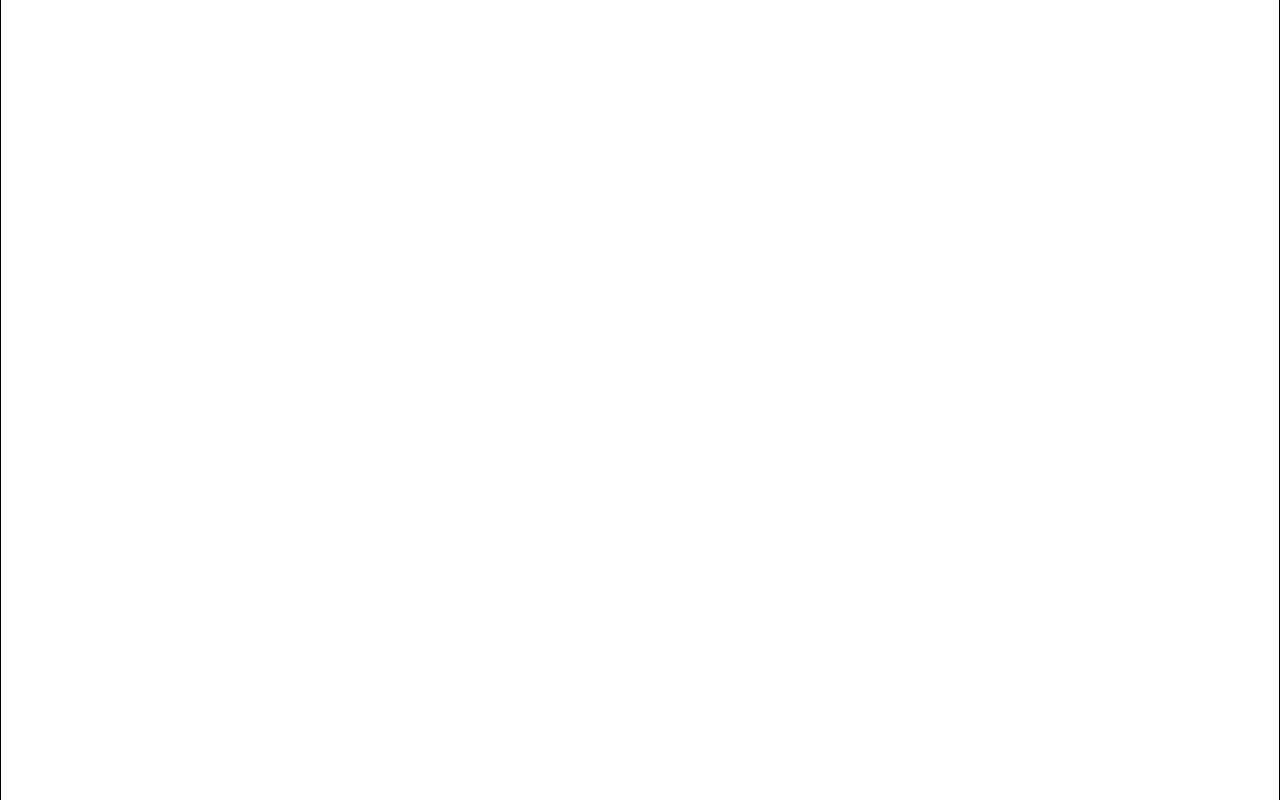
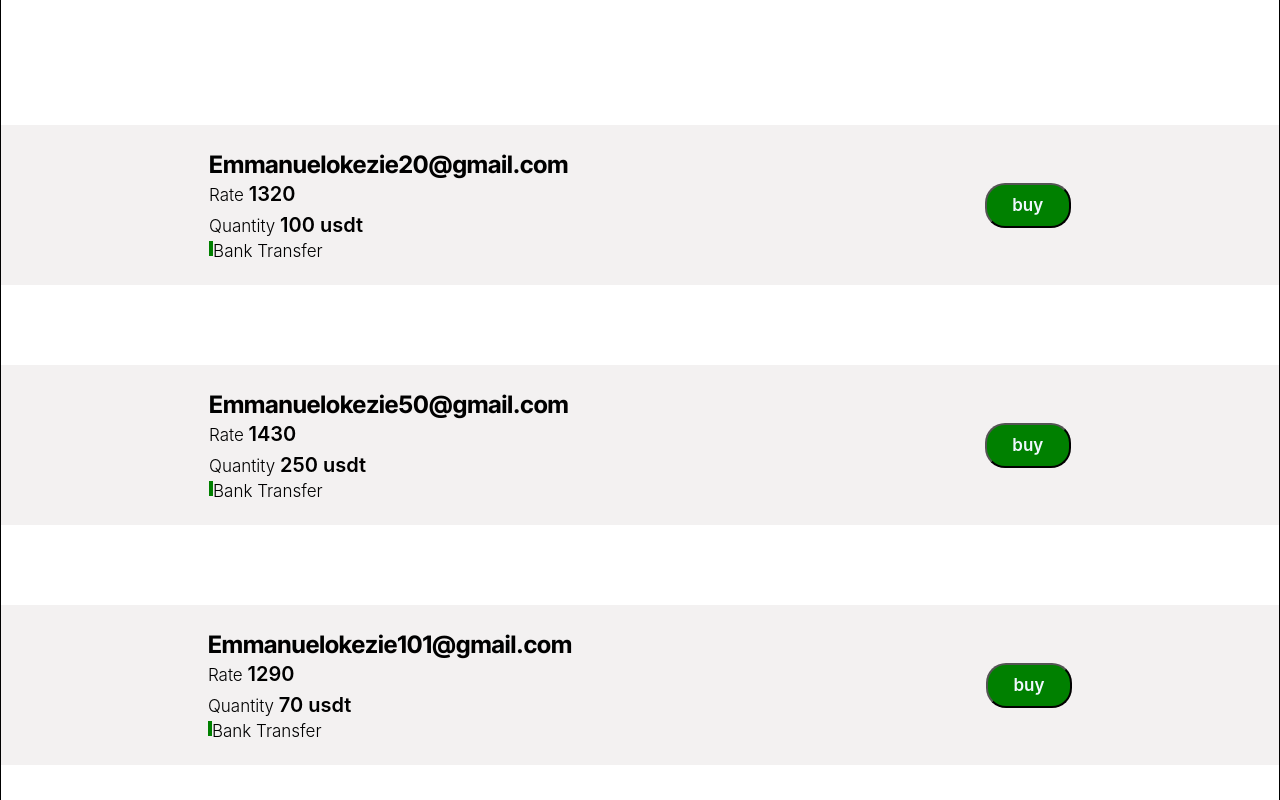
Before and after one commit to Boiderah/Chbit, a React (Vite) app in the folder Client/: page /buy in a window 1280 px wide. Shown: the part 660-1460 px from the top of the page. Built offline with nearby package versions, Linux system fonts and the light colour scheme.

Commit message:
buy page bug fix

```diff
--- a/Client/src/App.css
+++ b/Client/src/App.css
@@ -0,0 +1,4 @@
+@import url('https://fonts.googleapis.com/css2?family=Inter+Tight:ital,wght@0,100..900;1,100..900&family=Roboto:ital,wght@0,100;0,300;0,400;0,500;0,700;0,900;1,100;1,300;1,400;1,500;1,700;1,900&display=swap');
+*{
+    font-family:"Inter Tight", "Helvetica", sans-serif ;
+}
--- a/Client/src/App.jsx
+++ b/Client/src/App.jsx
@@ -9,6 +9,7 @@ import Navbar from "./Component/Navbar";
 import Landing from "./Pages/LandingPage/Landing";
 import Footer from "./Component/Footer";
 import Company from "./Pages/Company/Company";
+import Popup from "./Component/Popup";
 
 function App() {
   return (
@@ -20,6 +21,7 @@ function App() {
           <Route path="/*" element={<Home />} />
           {/* <Route path="/buy" element={<Buy />} /> */}
           <Route path="/navbar" element={<Navbar />} />
+          <Route path="/popup" element={<Popup />} />
           <Route path="/footer" element={<Footer />} />
           <Route path="/landing" element={<Landing />} />
           <Route path="/company" element={<Company />} />
--- a/Client/src/Component/Buy.css
+++ b/Client/src/Component/Buy.css
@@ -1,10 +1,61 @@
-.buycont{
+.buycontainer{
     display: flex;
-    align-items: center;
+    /* align-items: center; */
     justify-content: center;
+    flex-direction: column;
     height: 100vh;
+    /* border: 1px soli d #333; */
 }
-.buyform {
+.orders{
+  margin-top: 10vh;
+  /* border: 1px solid #333; */
+  display: flex;
+  align-items: center;
+  justify-content: space-around;
+  width: 100%;
+  height: 20vh;
+  background: rgb(243, 241, 241);
+
+}
+#propcomp p{
+  font-family: Inter;
+  font-size: 17px;
+  font-weight: 300;
+  line-height: 20px;
+  letter-spacing: 0px;
+}
+#propcomp span{
+  font-family: Inter;
+  font-size: 20px;
+  font-weight: 600;
+  line-height: 31px;
+}
+.bnkline{
+  display: flex;
+}
+#propcomp #thickmk{
+  border: 1px solid green;
+  width: 2px;
+  height: 13px;
+  background-color: green;
+}
+.buybtt button{
+  padding: 1vh 2vw;
+  border-radius: 20px;
+  color: aliceblue;
+  background-color: green;
+  font-family: Inter;
+  font-size: 17px;
+  font-weight: 600;
+  line-height: 25px;
+}
+
+
+
+
+
+
+/* .buyform {
     display: flex;
     flex-direction: column;
     gap: 10px;
@@ -14,7 +65,6 @@
     position: relative;
     background-color: #1a1a1a;
     color: #fff;
-    border: 1px solid #333;
   }
   .buyform .flex {
     display: flex;
@@ -96,7 +146,7 @@
     font-weight: 600;
     color: #639;
     margin: auto 0 auto auto;
-  }
+  } */
 
 /* .buyform  .signin {
   font-size: 14.5px;
--- a/Client/src/Component/Buy.jsx
+++ b/Client/src/Component/Buy.jsx
@@ -3,7 +3,64 @@ import "./Buy.css";
 
 const Buy = () => {
   return (
-    <div className="buycont">
+    <div className="buycontainer">
+
+      <div className="orders">
+        <div id="propcomp">
+          <h2>Emmanuelokezie20@gmail.com</h2>
+          <p> Rate <span>1320</span> </p>
+          <p>Quantity <span>100 usdt</span> </p>
+          <div className="bnkline">
+          <div id="thickmk"></div>
+          <p> Bank Transfer</p>
+          </div>
+        </div>
+        <div className="buybtt">
+          <button>buy</button>
+        </div>
+
+      </div>
+      <div className="orders">
+        <div id="propcomp">
+          <h2>Emmanuelokezie50@gmail.com</h2>
+          <p> Rate <span>1430</span> </p>
+          <p>Quantity <span>250 usdt</span> </p>
+          <div className="bnkline">
+          <div id="thickmk"></div>
+          <p> Bank Transfer</p>
+          </div>
+        </div>
+        <div className="buybtt">
+          <button>buy</button>
+        </div>
+
+      </div>
+      <div className="orders">
+        <div id="propcomp">
+          <h2>Emmanuelokezie101@gmail.com</h2>
+          <p> Rate <span>1290</span> </p>
+          <p>Quantity <span>70 usdt</span> </p>
+          <div className="bnkline">
+          <div id="thickmk"></div>
+          <p> Bank Transfer</p>
+          </div>
+        </div>
+        <div className="buybtt">
+          <button>buy</button>
+        </div>
+
+      </div>
+    </div>
+  );
+};
+
+export default Buy;
+
+
+
+
+
+
 {/* <form className="buyform">
   <div className="flex">
     <label>
@@ -83,8 +140,3 @@ const Buy = () => {
     </div>
   </div>
 </form> */}
-    </div>
-  );
-};
-
-export default Buy;
--- /dev/null
+++ b/Client/src/Component/Popup.css
@@ -0,0 +1,45 @@
+#popmsg{
+    display: flex;
+    justify-content: center;
+    align-items: center;
+    border: 1px solid black;
+    height: 100vh;
+}
+.popupmsg{
+    display: flex;
+    align-items: center;
+    justify-content: center;
+    flex-direction: column;
+    border: 1px solid #639;
+    width: 25%;
+    height: 30vh;
+    background-image: linear-gradient(
+        73.33deg,
+        #000000 14.06%,
+        #513173 52.14%,
+        #4790b9 67.03%,
+        #0c0c0c 80.15%
+      );
+}
+.popupmsg p{
+    display: flex;
+    align-items: center;
+    justify-content: center;
+    text-align: center;
+    font-family: "Inter";
+    font-size: 17px;
+    font-weight: 600;
+    line-height: 32px;
+    color: aliceblue;
+    margin-bottom: 1vh;
+}
+.popupmsg h3{
+    color: aliceblue;
+    margin-bottom: 2vh;
+
+}
+.popupmsg h1{
+    color: aliceblue;
+    margin-bottom: 2vh;
+
+}
--- /dev/null
+++ b/Client/src/Component/Popup.jsx
@@ -0,0 +1,23 @@
+import React from 'react'
+import "./Popup.css";
+
+const Popup = () => {
+  return (
+    <div id="popmsg">
+        <div className="popupmsg">
+            <h1>NOTICE!!</h1>
+            <p>
+                make payment to the wallet below before
+                your buy order will be approved.
+            </p>
+            <h3>hsxvjsyxgnasx7i6weycge7nhcw8xi</h3>
+
+            <div className="buybtt">
+          <button>i have paid</button>
+        </div>
+        </div>
+    </div>
+  )
+}
+
+export default Popup
```
Also changed, not shown: Client/vite.config.js.timestamp-1714389926082-383964716101e.mjs (added, +10 -0 lines). Lines whose indentation alone changed are shown as unchanged.
